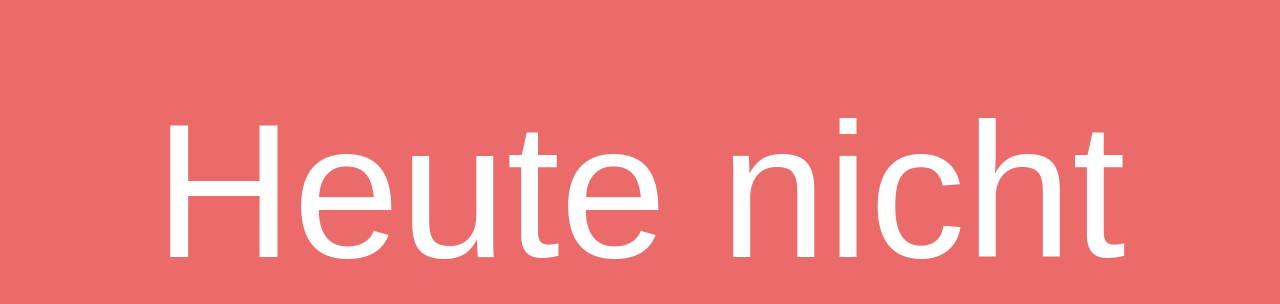
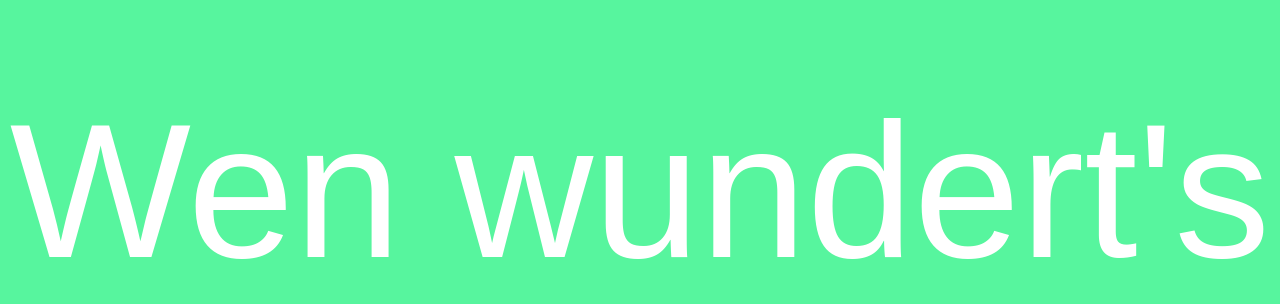
Before and after one commit to mumogu/escalation-indicator, a plain HTML site: page src/index.html in a window 1280 px wide. Drawn offline with Linux system fonts and the light colour scheme; a web font is replaced by a local one.

Commit message:
Escalation!

```diff
--- a/src/index.html
+++ b/src/index.html
@@ -1,7 +1,7 @@
 <!doctype html>
 <html lang="de">
 <head>
-    <title>Nope!</title>
+    <title>Klaro!</title>
     <meta http-equiv="Content-Type" content="text/html; charset=utf-8">
     <meta name="viewport" content="width=device-width, initial-scale=1">
     <meta name="description" content="So viele Eslakationen, so wenig Zeit! Da kann man schnell den Überblick verlieren">
@@ -13,7 +13,7 @@
 
     <style>
         html {
-            background-color: #EB6B6B;
+            background-color: #57F59E;
         }
 
         div {
@@ -31,7 +31,7 @@
 <div id="klaro"></div>
 
 <script type="text/javascript">
-    let words = ["Nope", "Heute nicht"];
+    const words = ["Klaro", "Natürlich", "Immer", "Wenig überraschend", "Selbstverständlich", "Sicher", "Gewiss", "Sicherlich", "Logischerweise", "Wen wundert's"];
     document.getElementById("klaro").textContent = words[Math.floor(Math.random() * words.length)];
 </script>
 </body>
```
